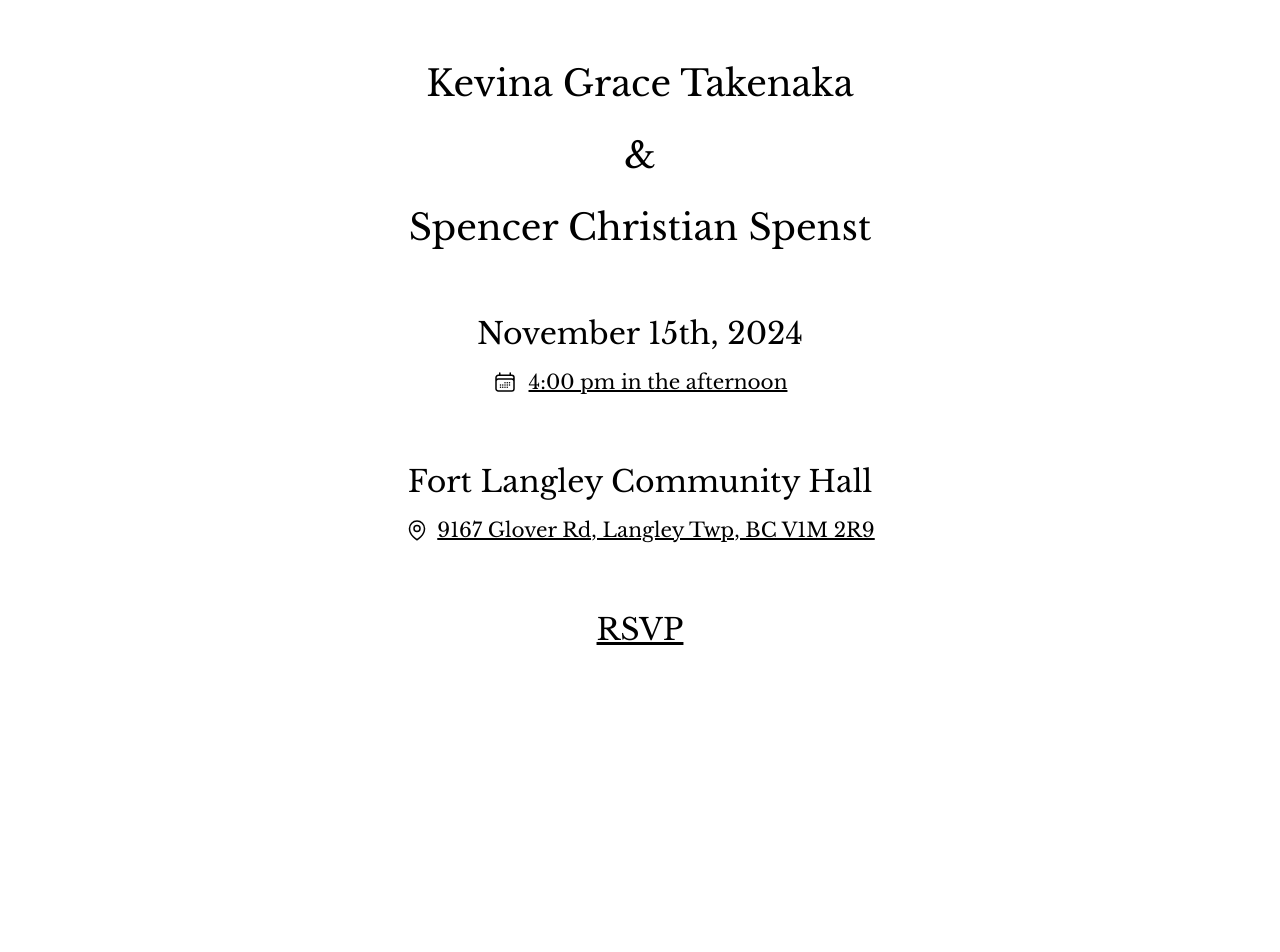
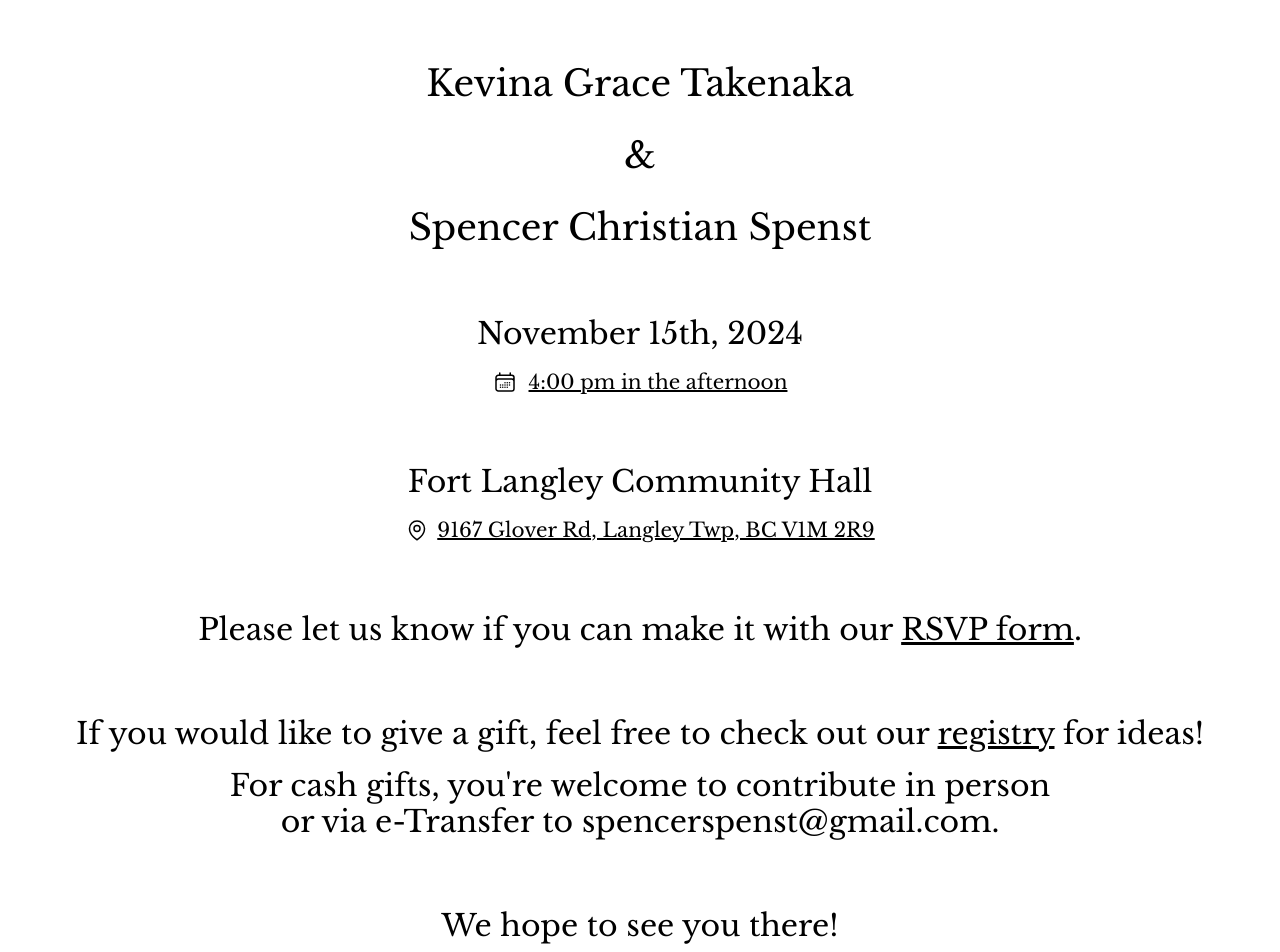
Before and after one commit to sspenst/kevina, a Next.js app: page / in a window 1280 px wide. Shown: the top 952 px of the page. Before the commit the page ends 800 px from the top, so only its background shows below. Built offline with nearby package versions, Linux system fonts and the light colour scheme.

Commit message:
registry link

```diff
--- a/pages/index.tsx
+++ b/pages/index.tsx
@@ -49,7 +49,12 @@ export default function Index() {
             </div>
           </a>
           <br />
-          <a className='hover:text-green-600 underline w-fit' href='https://docs.google.com/forms/d/e/1FAIpQLSfngKKVGGtjyomtK5lgZ-L7e8LF5WIhF258w7OGS_c3f-r6QQ/viewform' target='_blank' rel='noreferrer'>RSVP</a>
+          <span>Please let us know if you can make it with our <a className='hover:text-green-600 underline w-fit' href='https://docs.google.com/forms/d/e/1FAIpQLSfngKKVGGtjyomtK5lgZ-L7e8LF5WIhF258w7OGS_c3f-r6QQ/viewform' target='_blank' rel='noreferrer'>RSVP form</a>.</span>
+          <br />
+          <span>If you would like to give a gift, feel free to check out our <a className='hover:text-green-600 underline w-fit' href='https://www.myregistry.com/giftlist/kevina-spencer' target='_blank' rel='noreferrer'>registry</a> for ideas!</span>
+          <span>For cash gifts, you&apos;re welcome to contribute in person or via e-Transfer to spencerspenst@gmail.com.</span>
+          <br />
+          <span>We hope to see you there!</span>
         </div>
       </div>
     </>
```
